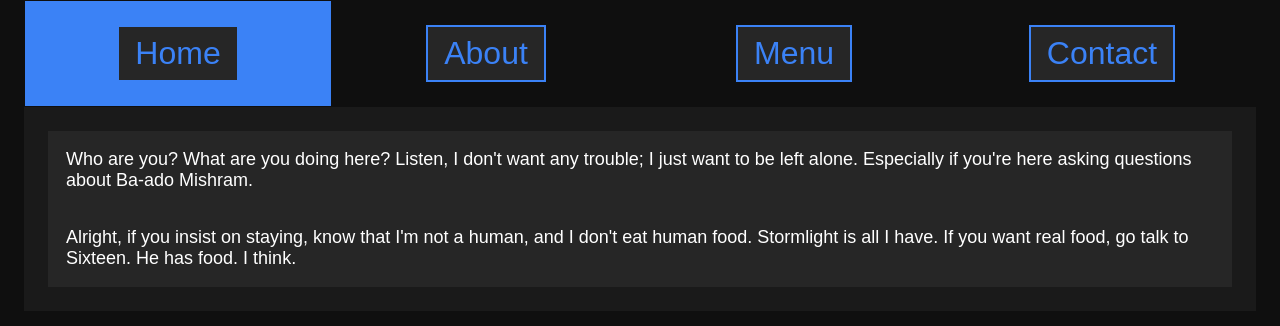
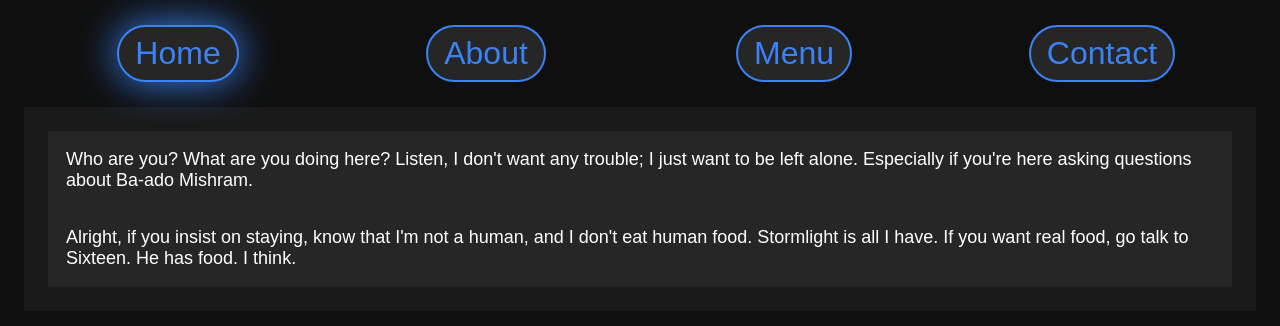
Before and after one commit to jikki-odin/restaurant, a website built with webpack: page src/template.html in a window 1280 px wide. Built offline with nearby package versions, Linux system fonts and the light colour scheme.

Commit message:
feat:add glow effect to active tab

```diff
--- a/src/index.js
+++ b/src/index.js
@@ -9,13 +9,21 @@ import {
 function addButtonHandler(buttonId, renderer) {
   const button = document.querySelector(`#${buttonId}`);
   button.addEventListener("click", (event) => {
-    const prevTab = document.querySelector(".tab.active");
-    if (!!prevTab) {
-      prevTab.classList.remove("active");
+    // const prevTab = document.querySelector(".tab.active");
+    // if (!!prevTab) {
+    //   prevTab.classList.remove("active");
+    // }
+
+    const prevButton = document.querySelector("button.active-tab");
+    if (!!prevButton) {
+      prevButton.classList.remove("active-tab");
     }
 
-    const clickedTab = event.target.parentElement;
-    clickedTab.classList.add("active");
+    // const clickedTab = event.target.parentElement;
+    // clickedTab.classList.add("active");
+
+    const clickedButton = event.target;
+    clickedButton.classList.add("active-tab");
 
     renderContent(renderer);
   });
--- a/src/public/styling/styles.css
+++ b/src/public/styling/styles.css
@@ -60,18 +60,19 @@ nav {
     margin: 1px;
   }
 
-  .tab.active {
-    background-color: var(--accent-primary);
-  }
-
   button {
     font-size: xx-large;
 
     padding: 8px 16px;
     border: 2px solid var(--accent-primary);
+    border-radius: 32px;
 
     background-color: var(--bg-tertiary);
     color: var(--accent-primary);
+  }
+
+  button.active-tab {
+    box-shadow: 0 0 40px var(--accent-primary);
   }
 
   button:hover {
--- a/src/tabs/about.js
+++ b/src/tabs/about.js
@@ -5,7 +5,7 @@ const content = {
     paragraphs: [
       "Why are you looking here? Why'd you click on this? What business is it of yours? I'm nobody. I'm worthless. You're better off not knowing.",
       "Fine. If you must know, my name isn't Restares. That's what those fool Sons of Honor call me. My real name is Kalak, known in Vorinism as Kelek'Elin, Herald of the Almighty.",
-      "I came here on the run from the Ghostbloods. They want to kill me, I think, though I don't know how they'd manage it. Regardless, I know things they'd like to learn, and I'd rather they didn't get it out of me.",
+      "I came here on the run from the Ghostbloods. They want to kill me, I think, though I don't know how they'd manage it. Regardless, I know things they'd like to learn, and I'd rather they didn't get them out of me.",
       "Now please, go back to your table and stop asking me so many questions.",
     ],
   },
```
